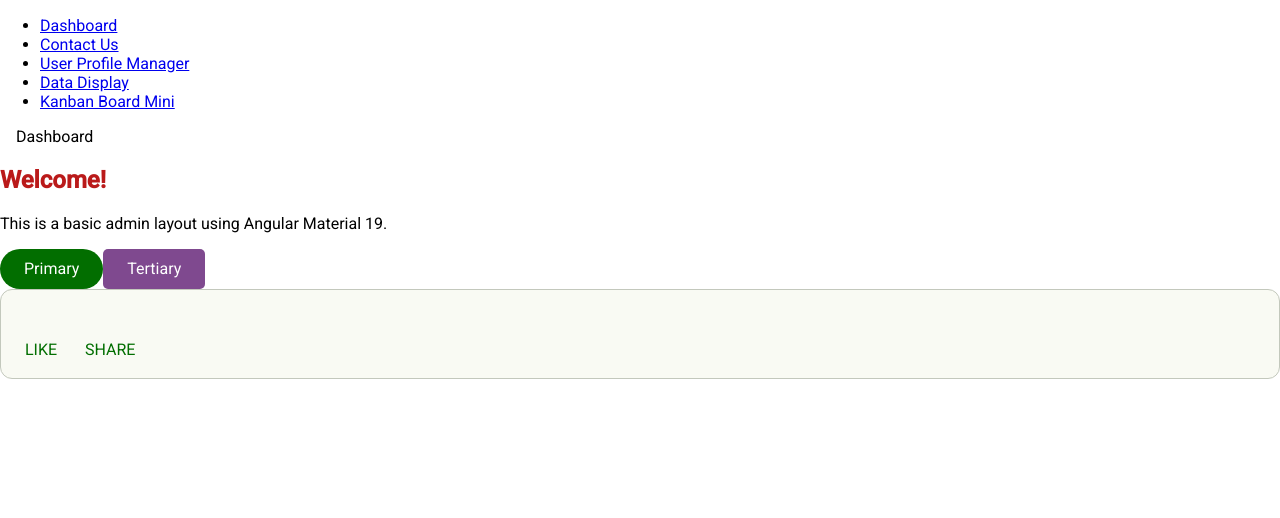
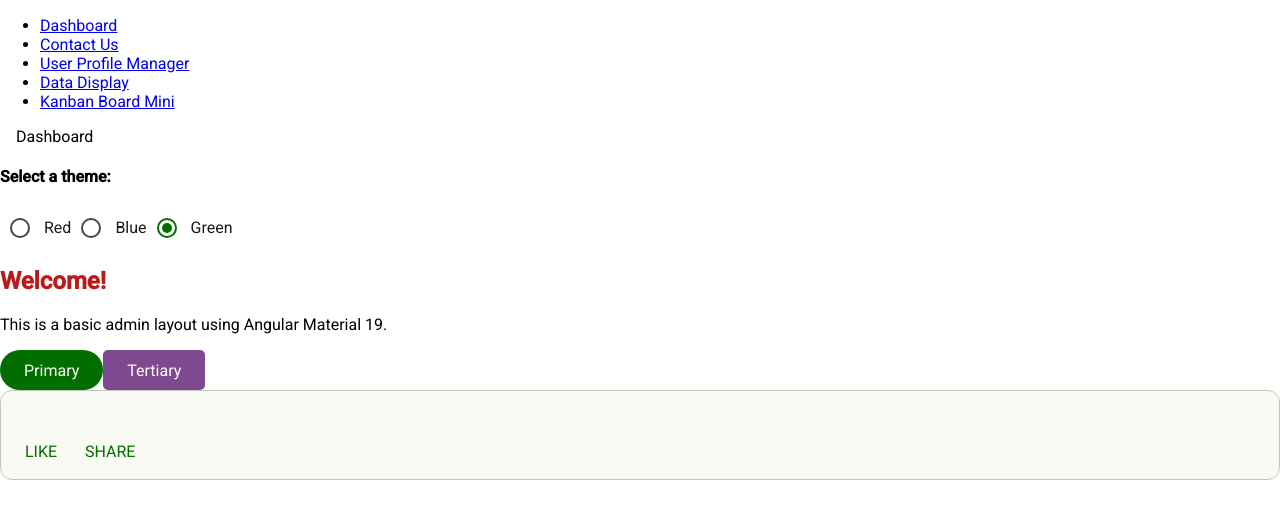
Before and after one commit to fahimsahriar/comb-gsap-material-angular, an Angular app: page / in a window 1280 px wide. Shown: the top 518 px of the page. Built offline with nearby package versions, Linux system fonts and the light colour scheme; no server answers.

Commit message:
multiple theme setup with radio and class selector

```diff
--- a/src/app/pages/dashboard/dashboard.component.html
+++ b/src/app/pages/dashboard/dashboard.component.html
@@ -1,7 +1,9 @@
 <h2 class="heading">Welcome!</h2>
 <p>This is a basic admin layout using Angular Material 19.</p>
+<div>
   <button matButton="filled" class="">Primary</button>
   <button matButton="filled" class="tertiary">Tertiary</button>
+</div>
 
 @if (joke) {
 <mat-card class="example-card" appearance="outlined">
--- a/src/app/pages/pages.component.html
+++ b/src/app/pages/pages.component.html
@@ -1,2 +1,10 @@
 <span class="toolbar-title">{{ breadcrumb }}</span>
+<div>
+  <h4>Select a theme:</h4>
+  <mat-radio-group [ngModel]="selectedColor" aria-label="Select an option" (change)="themeService.setColor($event.value)">
+    <mat-radio-button value="red">Red</mat-radio-button>
+    <mat-radio-button value="blue">Blue</mat-radio-button>
+    <mat-radio-button value="green">Green</mat-radio-button>
+  </mat-radio-group>
+</div>
 <router-outlet></router-outlet>
--- a/src/app/pages/pages.component.ts
+++ b/src/app/pages/pages.component.ts
@@ -5,19 +5,26 @@ import { filter } from 'rxjs';
 import { ThemeService } from '../services/theme.service';
 import { FormsModule } from '@angular/forms';
 import { LoaderService } from '../services/loader.service';
+import {MatRadioModule} from '@angular/material/radio';
 
 @Component({
   selector: 'app-pages',
-  imports: [RouterOutlet, FormsModule],
+  imports: [RouterOutlet, FormsModule, MatRadioModule],
   templateUrl: './pages.component.html',
   styleUrl: './pages.component.scss'
 })
 export class PagesComponent {
   breadcrumb = 'Dashboard'; // default fallback
+  selectedColor : 'red' | 'blue' | 'green' = 'green';
 
 
-  constructor(private router: Router, private route: ActivatedRoute,
-    private title: Title, public themeService: ThemeService, public loaderService: LoaderService) {
+  constructor(
+    private router: Router,
+    private route: ActivatedRoute,
+    private title: Title,
+    public themeService: ThemeService,
+    public loaderService: LoaderService
+  ) {
     this.router.events
       .pipe(filter(event => event instanceof NavigationEnd))
       .subscribe(() => {
@@ -27,6 +34,7 @@ export class PagesComponent {
           this.title.setTitle(this.breadcrumb);
         });
       });
+    this.selectedColor = this.themeService.color();
   }
 
   getChild(route: ActivatedRoute): ActivatedRoute {
--- a/src/styles.scss
+++ b/src/styles.scss
@@ -32,6 +32,7 @@ html {
     color: var(--mat-sys-error);
 }
 
+//multiple theme class
 .cyan {
   @include mat.theme((
     color: mat.$cyan-palette,
@@ -47,6 +48,7 @@ html {
     color: mat.$green-palette,
   ));
 }
+//multiple theme class ends
 
 html,
 body {
```
Lines whose indentation alone changed are shown as unchanged.
